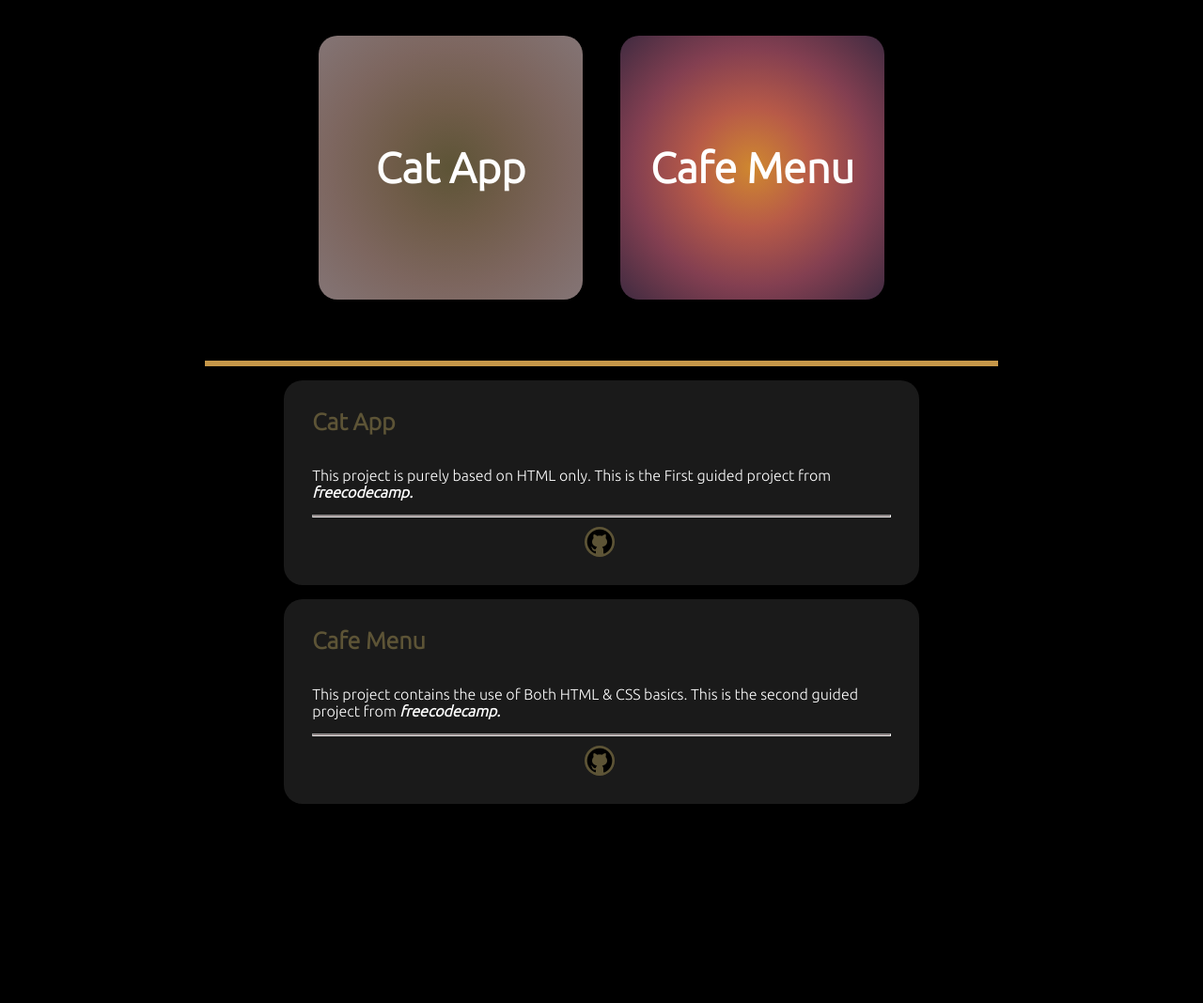
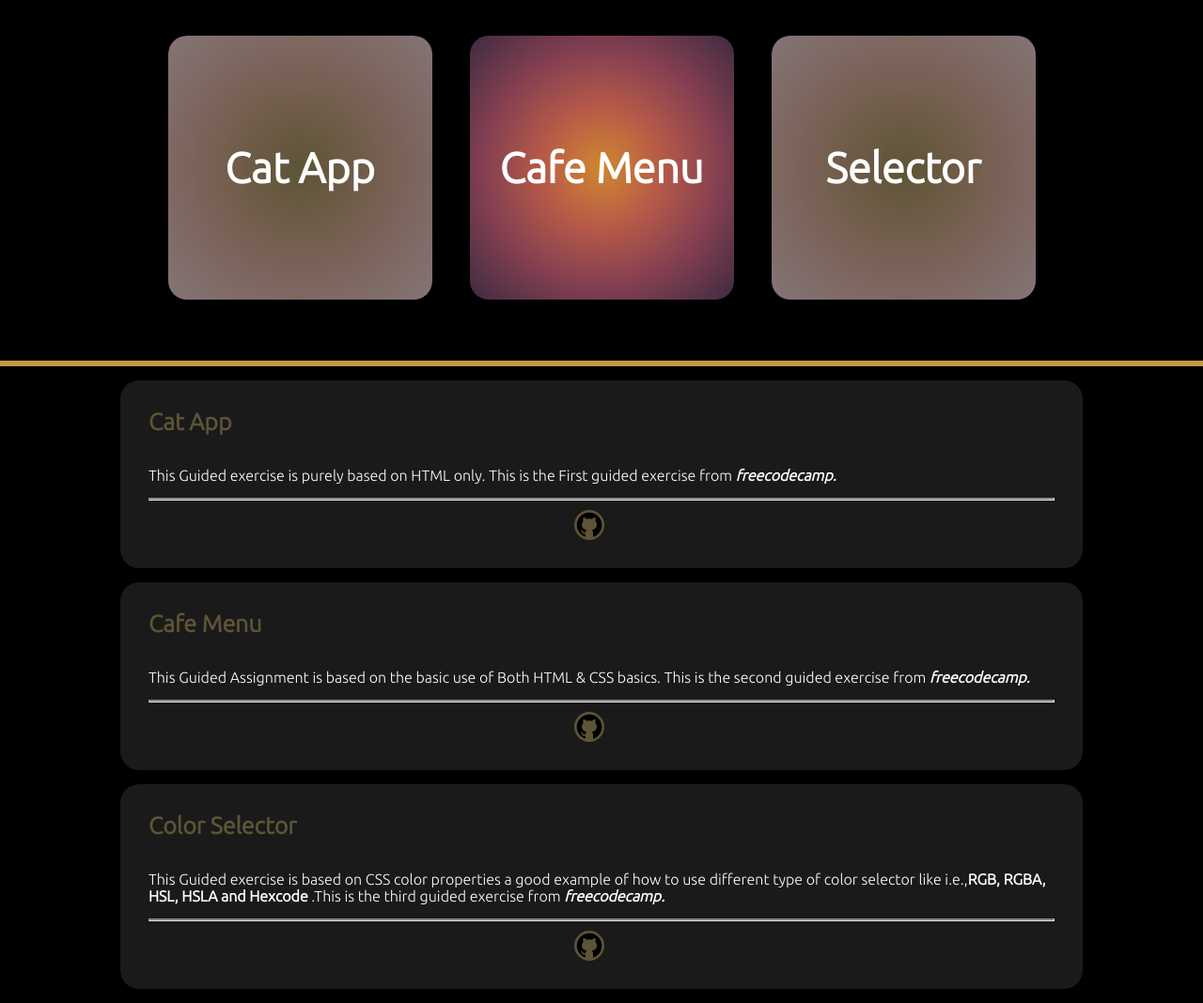
Before and after one commit to Moh2399/freeCodeCamp, a plain HTML site: page index.html in a window 1280 px wide. Shown: the part 120-1188 px from the top of the page at 94% size. Before the commit the page ends 991 px from the top, so only its background shows below. Drawn offline with Linux system fonts and the light colour scheme.

Commit message:
Added new exercise and some few changes on the site

```diff
--- a/index.html
+++ b/index.html
@@ -5,11 +5,11 @@
     <meta http-equiv="X-UA-Compatible" content="IE=edge" />
     <meta name="viewport" content="width=device-width, initial-scale=1.0" />
     <link rel="stylesheet" href="styles.css" />
-    <title>HTML & CSS | Projects</title>
+    <title>freeCodeCamp | Exercise & Projects</title>
   </head>
   <body>
     <div class="bar">
-      <h1>My Projects</h1>
+      <h1>Exercise & Projects</h1>
       <a href="https://github.com/Moh2399"><button class="user"></button></a>
     </div>
     <main>
@@ -24,14 +24,19 @@
             ><h2>Cafe Menu</h2></a
           >
         </div>
+        <div class="colorSelector">
+          <a href="coloredMarkers/index.html" target="_blank" class="link"
+            ><h2>Selector</h2></a
+          >
+        </div>
       </div>
       <hr class="dde" />
       <section class="description">
         <h3>Cat App</h3>
         <br />
         <p>
-          This project is purely based on HTML only. This is the First guided
-          project from <span class="highlighter">freecodecamp.</span>
+          This Guided exercise is purely based on HTML only. This is the First
+          guided exercise from <span class="highlighter">freecodecamp.</span>
         </p>
         <hr class="sse" />
         <a
@@ -44,8 +49,9 @@
         <h3>Cafe Menu</h3>
         <br />
         <p>
-          This project contains the use of Both HTML & CSS basics. This is the
-          second guided project from <span class="highlighter">freecodecamp.</span>
+          This Guided Assignment is based on the basic use of Both HTML & CSS
+          basics. This is the second guided exercise from
+          <span class="highlighter">freecodecamp.</span>
         </p>
         <hr class="sse" />
         <a
@@ -54,6 +60,24 @@
           ><button class="github"></button
         ></a>
       </section>
+      <section class="description">
+        <h3>Color Selector</h3>
+        <br />
+        <p>
+          This Guided exercise is based on CSS color properties a good example
+          of how to use different type of color selector like i.e.,<strong
+            >RGB, RGBA, HSL, HSLA and Hexcode</strong
+          >
+          .This is the third guided exercise from
+          <span class="highlighter">freecodecamp.</span>
+        </p>
+        <hr class="sse" />
+        <a
+          href="https://github.com/Moh2399/freeCodeCamp/tree/main/colorSelector"
+          target="_blank"
+          ><button class="github"></button
+        ></a>
+      </section>
     </main>
   </body>
 </html>
--- a/styles.css
+++ b/styles.css
@@ -47,7 +47,7 @@ body {
 }
 
 .catPhotoApp,
-.cafeMenu {
+.cafeMenu, .colorSelector {
   display: flex;
   flex-wrap: nowrap;
   align-items: center;
@@ -69,6 +69,18 @@ body {
   animation: link 0.5s ease-in-out 0s 1 normal forwards;
 }
 
+.catPhotoApp {
+  background-image: radial-gradient(
+    circle,
+    #5d5436,
+    #705c49,
+    #7d665f,
+    #837373,
+    #878183
+  );
+  animation: bgp 5s ease 0s 1 normal forwards;
+}
+
 .cafeMenu {
   background-image: radial-gradient(
     circle,
@@ -81,7 +93,7 @@ body {
   animation: bgp 5s ease 0s 1 normal forwards;
 }
 
-.catPhotoApp {
+.colorSelector {
   background-image: radial-gradient(
     circle,
     #5d5436,
```
